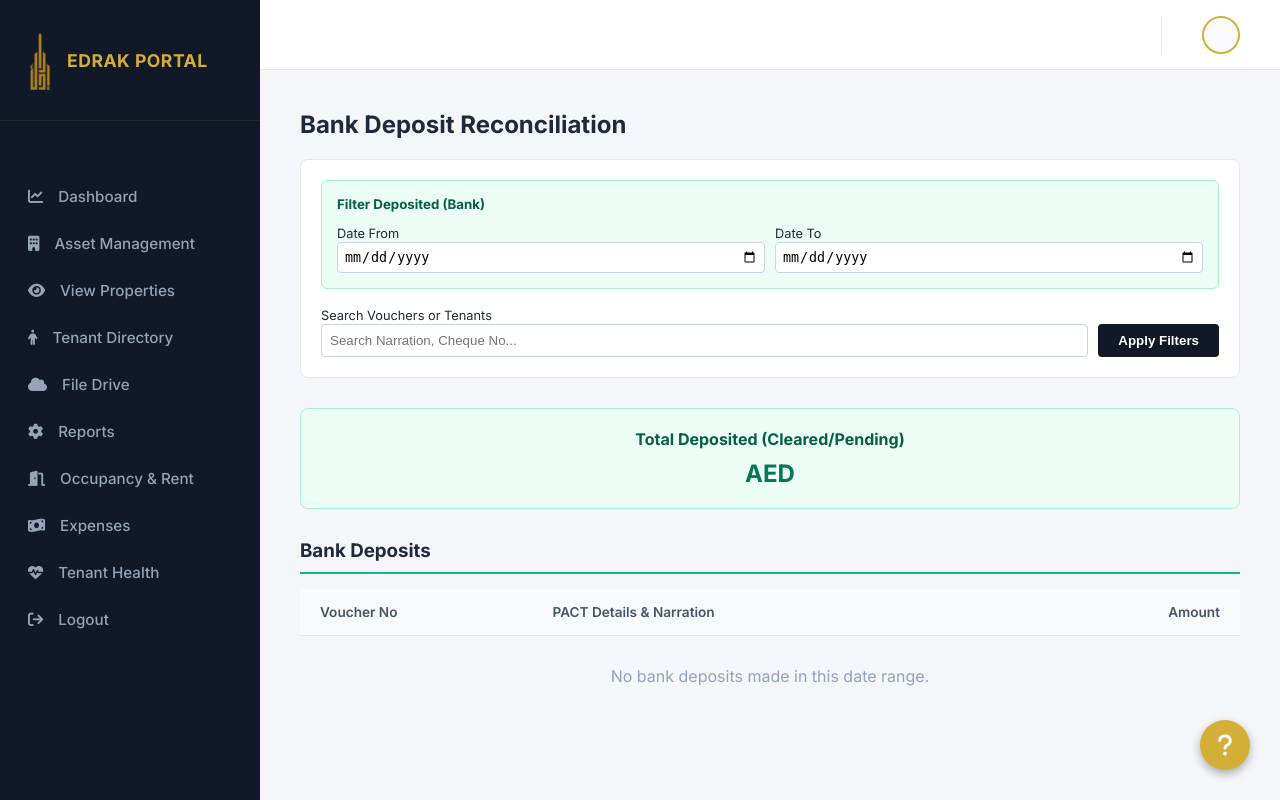
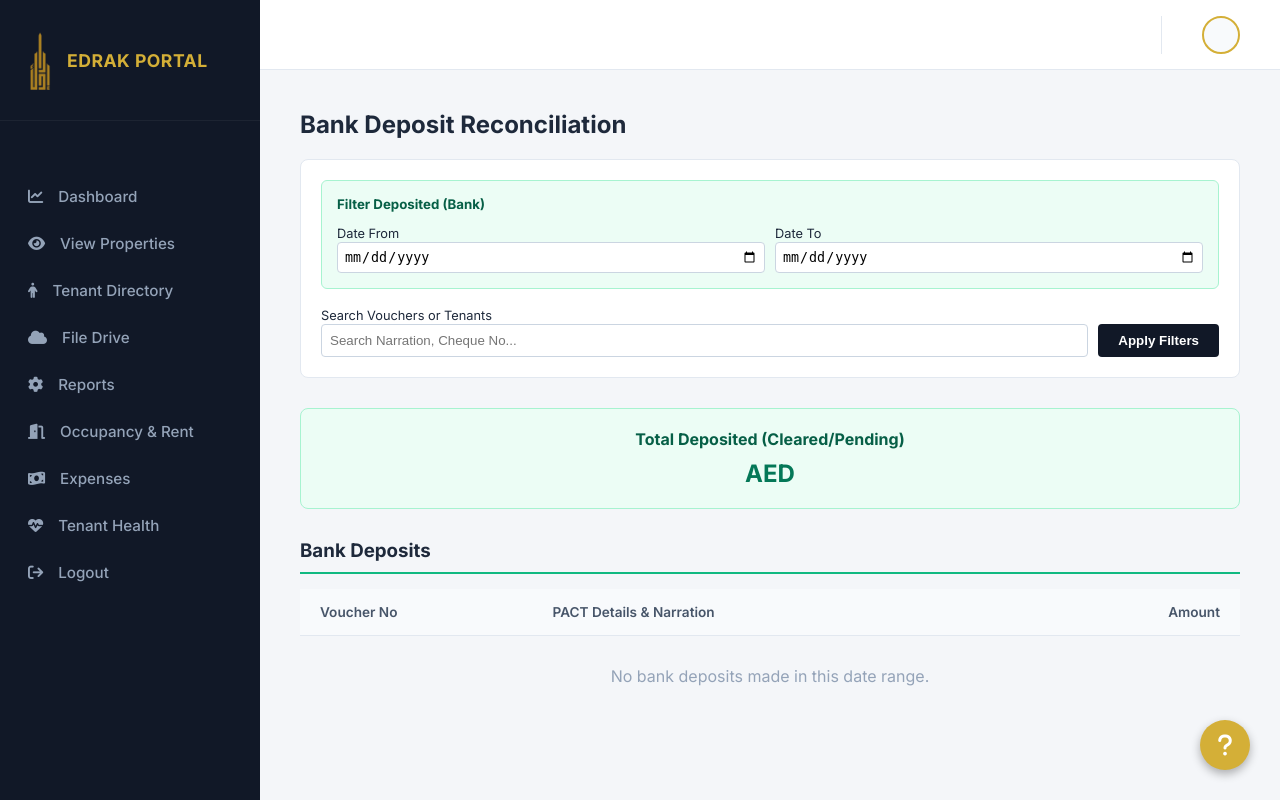
Before and after one commit to zubair-sowrab/real_estate_mgmt_ai, a Django app: template realestate/templates/realestate/cashflow.html in a window 1280 px wide. Run offline with Django 5.2, Linux system fonts and the light colour scheme; the template is opened without the code that fills it, so the values that code supplies are empty.

Commit message:
remove asset management not needed

```diff
--- a/realestate/templates/realestate/base.html
+++ b/realestate/templates/realestate/base.html
@@ -181,7 +181,7 @@
                            <div class="nav-item" id="google_translate_element" style="margin-right: 15px; display: inline-block;"></div>
 
             <a href="{% url 'owner_dashboard' landlord.id %}" class="nav-item {% block nav_dash %}{% endblock %}"><i class="fa-solid fa-chart-line"></i> Dashboard</a>
-            <a href="{% url 'owner_properties' landlord.id %}" class="nav-item {% block nav_assets %}{% endblock %}"><i class="fa-solid fa-building"></i> Asset Management</a>
+            <!--<a href="{% url 'owner_properties' landlord.id %}" class="nav-item {% block nav_assets %}{% endblock %}"><i class="fa-solid fa-building"></i> Asset Management</a>-->
             <a href="{% url 'owner_view_properties' landlord.id %}" class="nav-item {% block nav_view_assets %}{% endblock %}"><i class="fa-solid fa-eye"></i> View Properties</a>
             <a href="{% url 'owner_tenant_details' landlord.id %}" class="nav-item {% block nav_tenants %}{% endblock %}"><i class="fa-solid fa-person"></i> Tenant Directory</a>
             <!--<a href="{% url 'owner_vault' landlord.id %}" class="nav-item {% block nav_vault %}{% endblock %}"><i class="fa-solid fa-shield-halved"></i> Digital Vault</a>!-->
```
